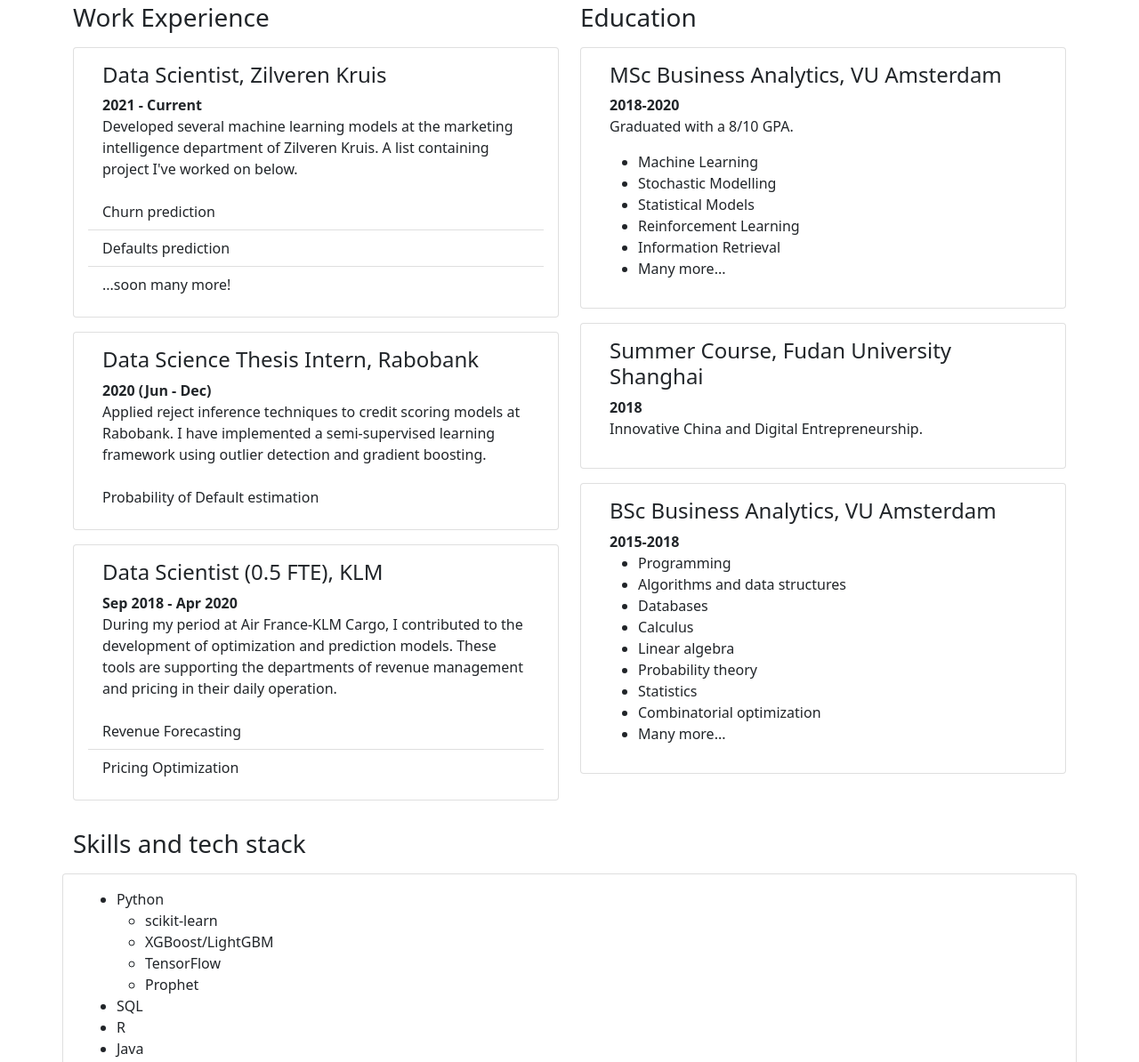
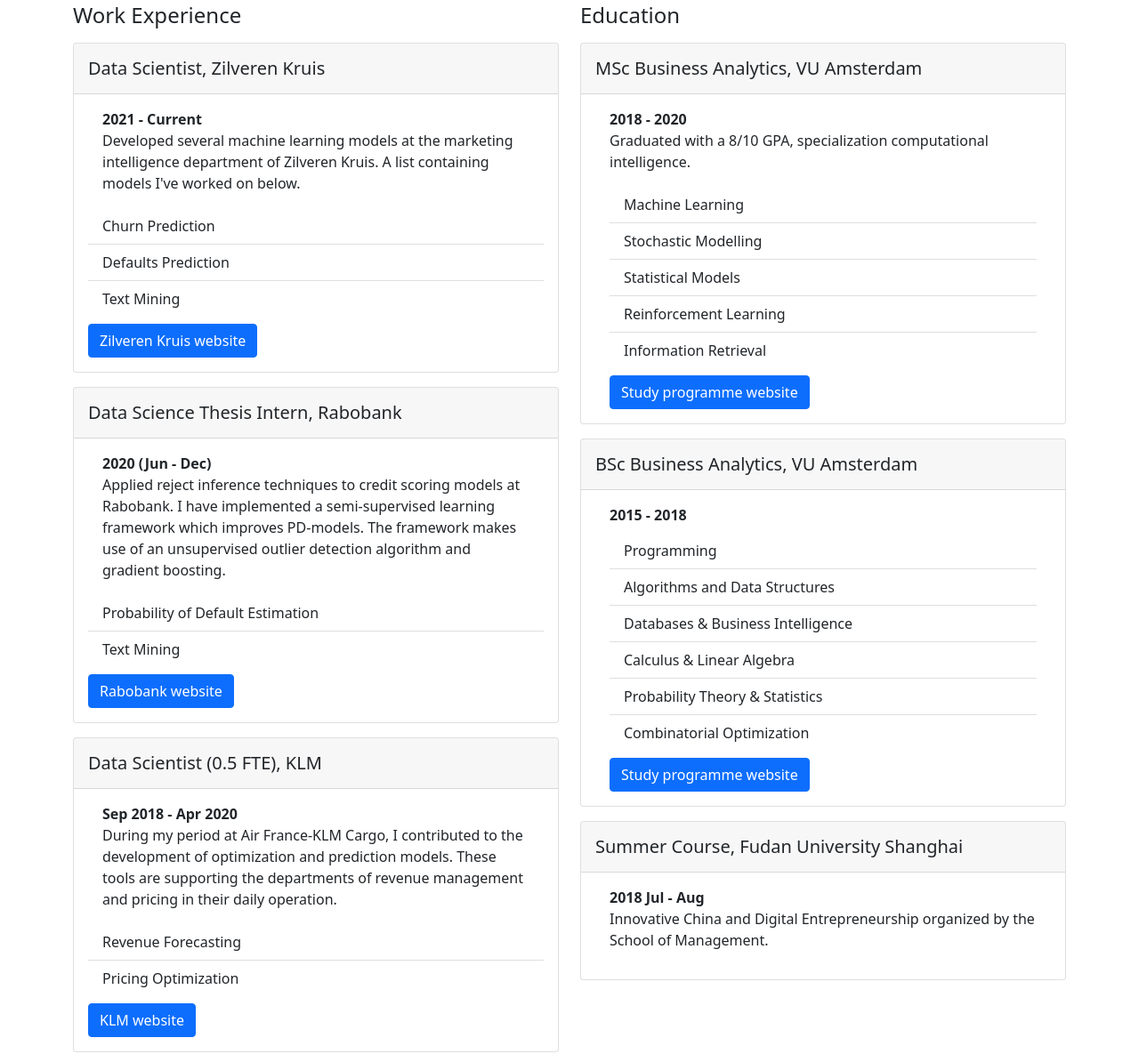
Before and after one commit to pfijen/pfijen.github.io, a plain HTML site: page index.html in a window 1280 px wide. Shown: the part 267-1461 px from the top of the page at 89% size. Drawn offline with nearby package versions, Linux system fonts and the light colour scheme.

Commit message:
improved styling and added content

```diff
--- a/index.html
+++ b/index.html
@@ -27,14 +27,14 @@
                 <li class="nav-item">
                     <a href="#" class="nav-link active">About me</a>
                 </li>
-                <li>
-                    <a href="https://www.linkedin.com/in/paulofijen/" class="nav-link">LinkedIn</a>
+                <li class="nav-item">
+                    <a href="https://www.linkedin.com/in/paulofijen/" class="nav-link" target="_blank">LinkedIn</a>
                 </li>
-                <li>
-                    <a href="https://github.com/pfijen" class="nav-link">Github</a>
+                <li class="nav-item">
+                    <a href="https://github.com/pfijen" class="nav-link" target="_blank">Github</a>
                 </li>
-                <li>
-                    <a href="mailto:paulo.fijen@gmail.nl" class="nav-link">Contact</a>
+                <li class="nav-item">
+                    <a href="mailto:paulo.fijen@gmail.nl" class="nav-link" target="_blank">Contact</a>
                 </li>
             </ul>
         </nav>
@@ -43,45 +43,58 @@
     <div class="container mt-5">
         <div class="row">
             <div class="col">
-                <h3 class="mb-3">Work Experience</h3>
+                <h4 class="mb-3">Work Experience</h4>
                 <div class="card mb-3">
+                    <div class="card-header">
+                        <h5 class="mt-2">Data Scientist, Zilveren Kruis</h5>
+                    </div>
                     <div class="card-body">
                         <div class="mx-3">
-                            <h4>Data Scientist, Zilveren Kruis</h4>
                             <div><strong>2021 - Current</strong></div>
                             <p>
                                 Developed several machine learning models at the marketing intelligence department of
-                                Zilveren Kruis. A list containing project I've worked on below.
+                                Zilveren Kruis. A list containing models I've worked on below.
                             </p>
                         </div>
                         <ul class="list-group list-group-flush mt-2">
-                            <li class="list-group-item">Churn prediction</li>
-                            <li class="list-group-item">Defaults prediction</li>
-                            <li class="list-group-item">...soon many more!</li>
+                            <li class="list-group-item">Churn Prediction</li>
+                            <li class="list-group-item">Defaults Prediction</li>
+                            <li class="list-group-item">Text Mining</li>
                         </ul>
-
+                        <a href="https://www.zilverenkruis.nl/en/consumenten" class="mt-2 btn btn-primary"
+                            target="_blank">
+                            Zilveren Kruis website</a>
                     </div>
                 </div>
                 <div class="card mb-3">
+                    <div class="card-header">
+                        <h5 class="mt-2">Data Science Thesis Intern, Rabobank</h5>
+                    </div>
                     <div class="card-body">
                         <div class="mx-3">
-                            <h4>Data Science Thesis Intern, Rabobank</h4>
                             <div><strong>2020 (Jun - Dec)</strong></div>
                             <p>
                                 Applied reject inference techniques to credit scoring models at Rabobank. I have
-                                implemented a semi-supervised learning framework using outlier detection and gradient
+                                implemented a semi-supervised learning framework which improves PD-models.
+                                The framework makes use of an unsupervised outlier detection algorithm and gradient
                                 boosting.
                             </p>
                         </div>
                         <ul class="list-group list-group-flush mt-2">
-                            <li class="list-group-item">Probability of Default estimation</li>
-
+                            <li class="list-group-item">Probability of Default Estimation</li>
+                            <li class="list-group-item">Text Mining</li>
+                        </ul>
+                        <a href="https://www.rabobank.com/en/home/index.html" class="mt-2 btn btn-primary"
+                            target="_blank">
+                            Rabobank website</a>
                     </div>
                 </div>
                 <div class="card mb-3">
+                    <div class="card-header">
+                        <h5 class="mt-2">Data Scientist (0.5 FTE), KLM</h5>
+                    </div>
                     <div class="card-body">
                         <div class="mx-3">
-                            <h4>Data Scientist (0.5 FTE), KLM</h4>
                             <div><strong>Sep 2018 - Apr 2020</strong></div>
                             <p>
                                 During my period at Air France-KLM Cargo, I contributed to the development of
@@ -93,73 +106,84 @@
                             <li class="list-group-item">Revenue Forecasting</li>
                             <li class="list-group-item">Pricing Optimization</li>
                         </ul>
+                        <a href="https://www.klm.nl/en" class="mt-2 btn btn-primary" target="_blank">
+                            KLM website</a>
                     </div>
                 </div>
             </div>
 
             <div class="col">
-                <h3 class="mb-3">Education </h3>
+                <h4 class="mb-3">Education </h4>
                 <div class="card mb-3">
+                    <div class="card-header">
+                        <h5 class="mt-2">MSc Business Analytics, VU Amsterdam</h5>
+                    </div>
                     <div class="card-body">
                         <div class="mx-3">
-                            <h4>MSc Business Analytics, VU Amsterdam</h4>
-                            <div><strong>2018-2020</strong></div>
+                            <div><strong>2018 - 2020</strong></div>
                             <p>
-                                Graduated with a 8/10 GPA.
+                                Graduated with a 8/10 GPA, specialization computational intelligence.
                             </p>
-                            <ul>
-                                <li>Machine Learning</li>
-                                <li>Stochastic Modelling</li>
-                                <li>Statistical Models</li>
-                                <li>Reinforcement Learning</li>
-                                <li>Information Retrieval</li>
-                                <li>Many more...</li>
+                            <ul class="list-group list-group-flush mt-2">
+                                <li class="list-group-item">Machine Learning</li>
+                                <li class="list-group-item">Stochastic Modelling</li>
+                                <li class="list-group-item">Statistical Models</li>
+                                <li class="list-group-item">Reinforcement Learning</li>
+                                <li class="list-group-item">Information Retrieval</li>
                             </ul>
+                            <a href="https://vuweb.vu.nl/en/education/master/business-analytics"
+                                class="btn btn-primary mt-2">Study programme website</a>
+                        </div>
+                    </div>
+                </div>
+
+                <div class="card mb-3">
+                    <div class="card-header">
+                        <h5 class="mt-2">BSc Business Analytics, VU Amsterdam</h5>
+                    </div>
+                    <div class="card-body">
+                        <div class="mx-3">
+                            <div><strong>2015 - 2018</strong></div>
+
+                            <ul class="list-group list-group-flush mt-2">
+                                <li class="list-group-item">Programming</li>
+                                <li class="list-group-item">Algorithms and Data Structures</li>
+                                <li class="list-group-item">Databases & Business Intelligence</li>
+                                <li class="list-group-item">Calculus & Linear Algebra</li>
+                                <li class="list-group-item">Probability Theory & Statistics</li>
+                                <li class="list-group-item">Combinatorial Optimization</li>
+                            </ul>
+                            <a href="https://vuweb.vu.nl/en/education/bachelor/business-analytics"
+                                class="btn btn-primary mt-2">Study programme website</a>
                         </div>
                     </div>
                 </div>
                 <div class="card mb-3">
+                    <div class="card-header">
+                        <h5 class="mt-2">Summer Course, Fudan University Shanghai</h5>
+                    </div>
                     <div class="card-body">
                         <div class="mx-3">
-                            <h4>Summer Course, Fudan University Shanghai</h4>
-                            <div><strong>2018</strong></div>
+                            <div><strong>2018 Jul - Aug</strong></div>
                             <p>
-                                Innovative China and Digital Entrepreneurship.
+                                Innovative China and Digital Entrepreneurship organized by the School of Management.
                             </p>
-                        </div>
-                    </div>
-                </div>
-                <div class="card mb-3">
-                    <div class="card-body">
-                        <div class="mx-3">
-                            <h4>BSc Business Analytics, VU Amsterdam</h4>
-                            <div><strong>2015-2018</strong></div>
-                            <ul>
-                                <li>Programming</li>
-                                <li>Algorithms and data structures</li>
-                                <li>Databases</li>
-                                <li>Calculus</li>
-                                <li>Linear algebra</li>
-                                <li>Probability theory</li>
-                                <li>Statistics</li>
-                                <li>Combinatorial optimization</li>
-                                <li>Many more...</li>
-                            </ul>
                         </div>
                     </div>
                 </div>
             </div>
         </div>
         <div class="row">
-            <h3 class="mb-3 mt-3">Skills and tech stack</h3>
+            <div class="col">
+                <h4 class="mb-3 mt-3">Skills & Tech Stack</h4>
                 <div class="card mb-3">
                     <div class="card-body">
                         <ul>
                             <li>
                                 Python
                                 <ul>
-                                <li>scikit-learn</li>
-                                <li>XGBoost/LightGBM</li>
+                                    <li>Scikit-learn</li>
+                                    <li>XGBoost LightGBM</li>
                                     <li>TensorFlow</li>
                                     <li>Prophet</li>
                                 </ul>
@@ -171,7 +195,31 @@
                     </div>
                 </div>
             </div>
+            <div class="col">
+                <h4 class="mb-3 mt-3">Education </h4>
+                <div class="card mb-3">
+                    <div class="card-header">
+                        <h5 class="mt-2">Teaching Assistant Data Mining Techniques</h5>
                     </div>
+                    <div class="card-body">
+                        <div class="mx-3">
+                            <div><strong>2020 (Mar - Jun)</strong></div>
+                            <p>
+                                The aim of the course is that students acquire data mining knowledge and
+                                skills that they can apply in a business environment. As a teaching assistant for the
+                                course it was my responsibility to support and assess a group of 50 students. The target
+                                audience is master students wo would like to expand their knowledge in data science with
+                                practical assignments.
+                            </p>
+                            <a href="https://studiegids.vu.nl/en/2019-2020/courses/X_400108" class="btn btn-primary">
+                                Course study guide</a>
+                        </div>
+                    </div>
+                </div>
+            </div>
+
+
+
 
 
             <!-- Optional JavaScript; choose one of the two! -->
```
Lines whose indentation alone changed are shown as unchanged.
